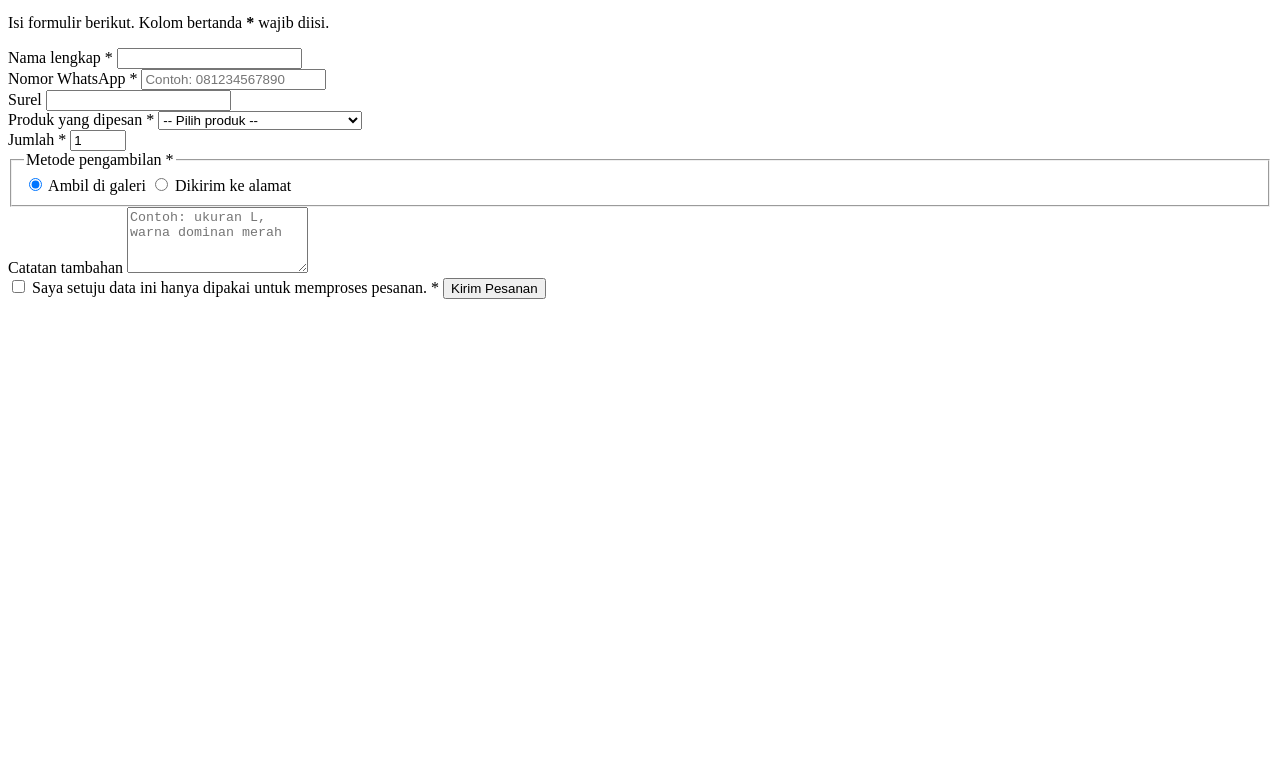
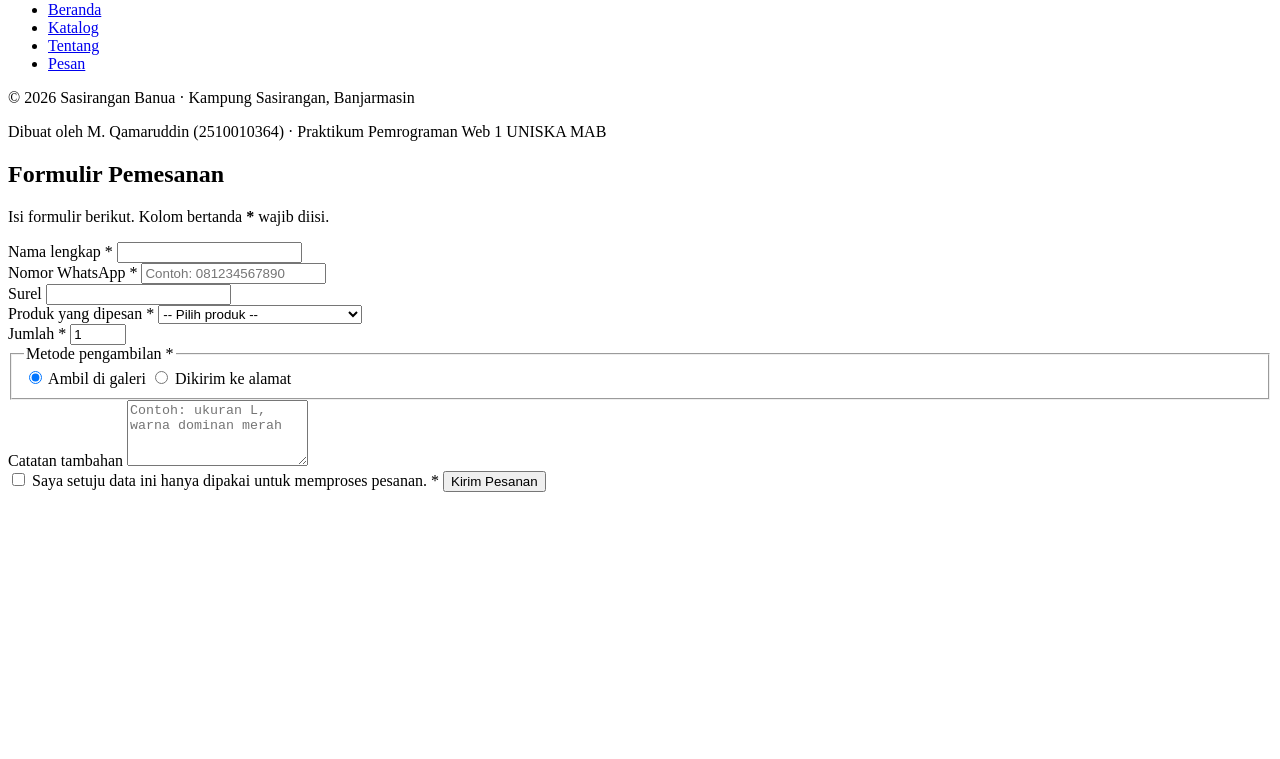
Before and after one commit to qmrkomp07/web1-2510010364, a plain HTML site: page konrak.html in a window 1280 px wide. Shown: the part 41-800 px from the top of the page. Drawn offline with Linux system fonts and the light colour scheme.

```diff
--- a/konrak.html
+++ b/konrak.html
@@ -1,3 +1,29 @@
+<head>
+    <meta charset="UTF-8">
+    <meta name="viewport" content="width=device-width, initial-scale=1.0">
+    <meta name="description" content="Katalog kain dan busana Sasirangan khas Banjarmasin karya pengrajin lokal.">
+    <title>Sasirangan Banua | Kain Khas Banjar</title>
+</head>
+<body>
+<!-- ========== HEADER & NAVIGASI ========== -->
+<header class="header-situs">
+  <p class="logo"><a href="index.html">Sasirangan Banua</a></p>
+  <nav aria-label="Navigasi utama">
+    <ul class="menu">
+      <li><a href="index.html" aria-current="page">Beranda</a></li>
+      <li><a href="#katalog">Katalog</a></li>
+      <li><a href="#tentang">Tentang</a></li>
+      <li><a href="kontak.html">Pesan</a></li>
+    </ul>
+  </nav>
+</header>
+ <!-- ========== FOOTER ========== -->
+  <footer class="footer-situs">
+    <p>&copy; 2026 Sasirangan Banua &middot; Kampung Sasirangan, Banjarmasin</p>
+    <p>Dibuat oleh M. Qamaruddin (2510010364) &middot; Praktikum Pemrograman Web 1 UNISKA MAB</p>
+  </footer>
+</body>
+</html>
 <main>
     <section class="bagian" id="pesan">
         <h1>Formulir Pemesanan</h1>
```
